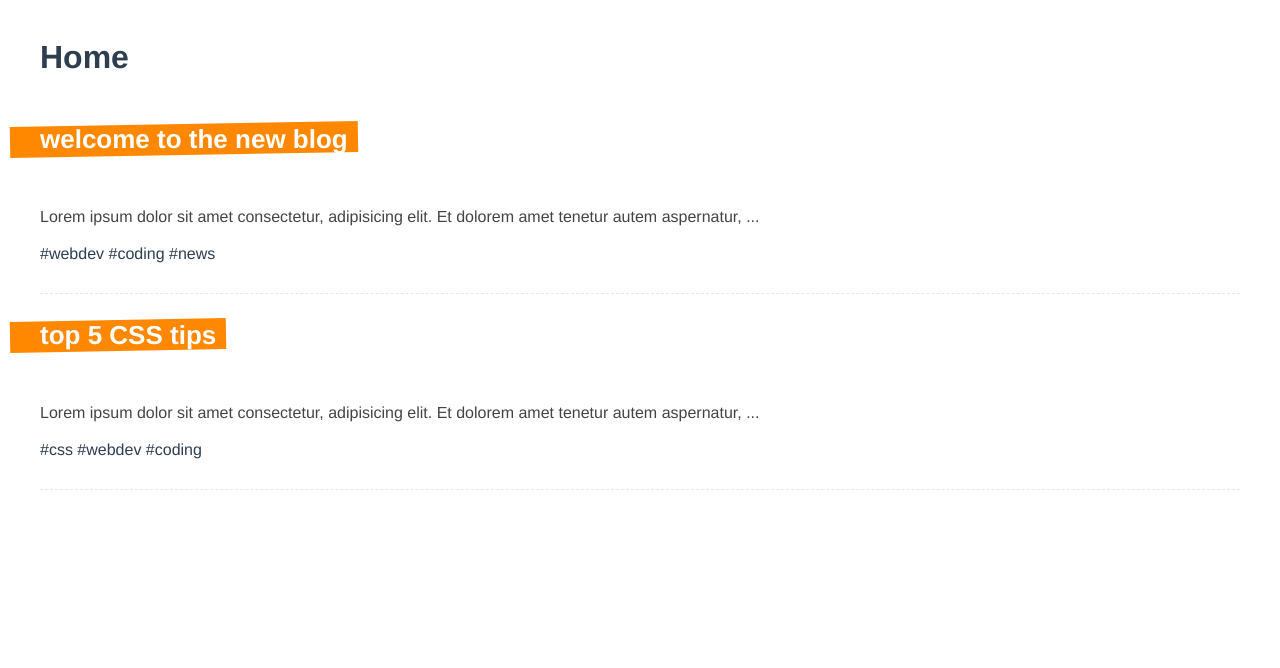
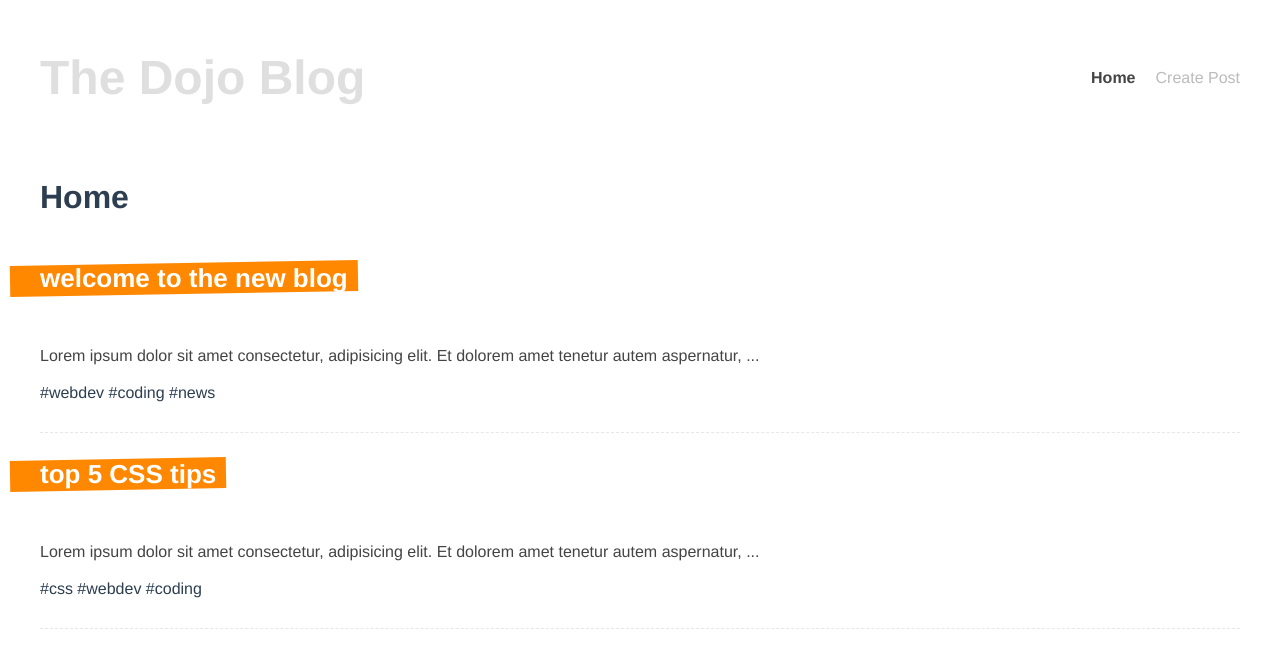
Before and after one commit to lbertoncello/vue-dojo-blog, a Vue app: page / in a window 1280 px wide. Shown: the top 668 px of the page. Built offline with nearby package versions, Linux system fonts and the light colour scheme; data requests are answered from the project's data file.

Commit message:
feat(App): add Navbar component

```diff
--- a/src/App.vue
+++ b/src/App.vue
@@ -1,6 +1,16 @@
 <template>
+  <Navbar />
   <router-view/>
 </template>
+
+<script>
+import Navbar from './components/Navbar.vue'
+
+export default {
+  components: { Navbar }
+}
+</script>
+
 
 <style>
 #app {
```
